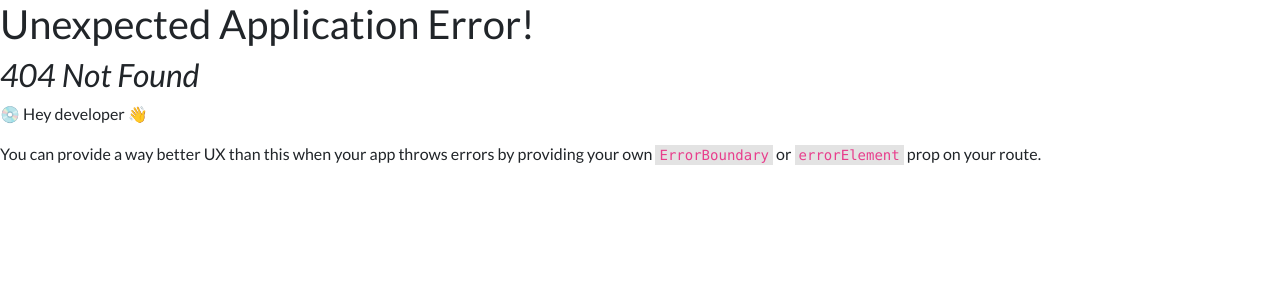
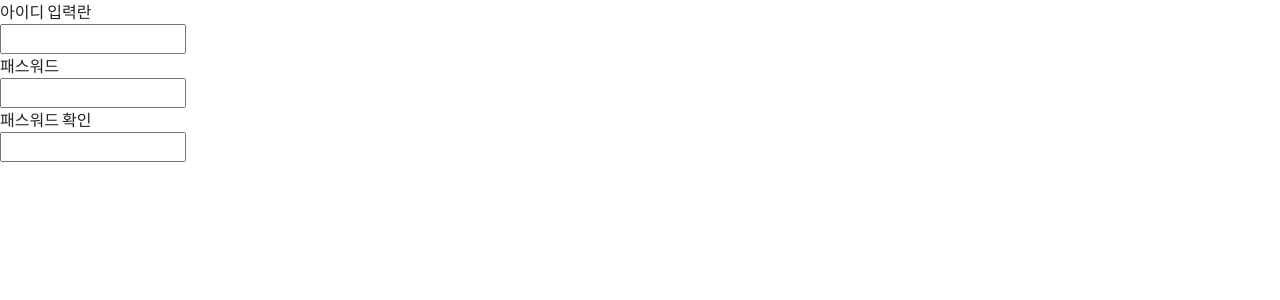
Before and after one commit to mothership2002/react-express, a React (Create React App) app in the folder front/: page /account-add in a window 1280 px wide. Before the commit this address had no page. Shown: the top 300 px of the page. Built offline with nearby package versions, Linux system fonts and the light colour scheme.

Commit message:
회원가입만들어야함

```diff
--- a/front/src/page/LoginPage.tsx
+++ b/front/src/page/LoginPage.tsx
@@ -1,5 +1,6 @@
 import React, { useState } from 'react';
 import { Button, Form, InputGroup } from 'react-bootstrap';
+import { Link } from 'react-router-dom';
 import { useRecoilState } from 'recoil';
 import styles from '../assets/css/modal.module.css';
 import { selectAccount } from '../module/async';
@@ -23,12 +24,16 @@ const LoginPage = () => {
 
   if(toggle) {
     return (
-      <div className={styles.modal} onClick={() => {
+      <div className={styles.modal}
+        onMouseDown={(e) => {
           setToggle(!toggle);
-      }}>
-        <div className={styles.container} onClick={(e)=>{
+        }}
+      >
+        <div className={styles.container}
+          onMouseDown={(e)=>{
             e.stopPropagation();
-        }}>
+          }}
+        >
           <div className={styles.loginValueBox}>
 
             <InputGroup size='lg' className={styles.valueBox}>
@@ -54,12 +59,15 @@ const LoginPage = () => {
             </InputGroup>
 
             <Button className={styles.valueBox} variant="outline-dark" onClick={async () => {
+
               if(!checkSum(userId, '아이디')) {
                 return;
               }
+
               if(!checkSum(password, '패스워드')){
                 return;
               }
+
               if(userId !== undefined && password !== undefined) {
                 const resJson = await selectAccount(userId, password)
                 if(resJson.length > 0){
@@ -70,9 +78,14 @@ const LoginPage = () => {
                   alert('아이디 또는 비밀번호가 일치하지 않습니다.');
                 }
               }
+
             }}> 로그인</Button>
             <div className={styles.valueBox}>
-              <Button variant="outline-dark" size='sm'>회원가입</Button>
+              <Link to={`account-add`}>
+                <Button variant="outline-dark" size='sm'>
+                    회원가입
+                </Button>
+              </Link>
             </div>
           </div>
         </div>
--- a/front/src/page/component/AccountAdd.tsx
+++ b/front/src/page/component/AccountAdd.tsx
@@ -1,9 +1,25 @@
-import React from 'react'
+import React, { useEffect } from 'react'
 
-function AccountAdd() {
+const AccountAdd = () => {
+
   return (
-    <div>AccountAdd</div>
+    <div>
+      <div>
+        <div>아이디 입력란</div>
+        <input type="text" />
+      </div>
+      <div>
+        <div>패스워드</div>
+        <input type="password" />
+      </div>
+      <div>
+        <div>패스워드 확인</div>
+        <input type="password" />
+      </div>
+
+    </div>
   )
+
 }
 
 export default AccountAdd
```
Also changed, not shown: front/src/router/router.tsx (+12 -7 lines). Lines whose indentation alone changed are shown as unchanged.
